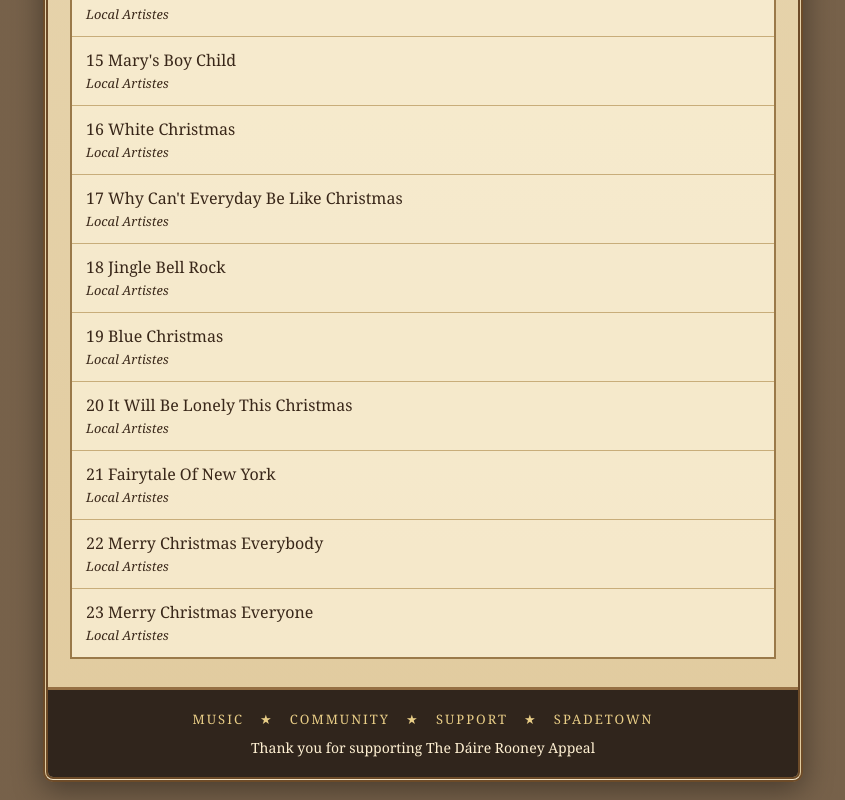
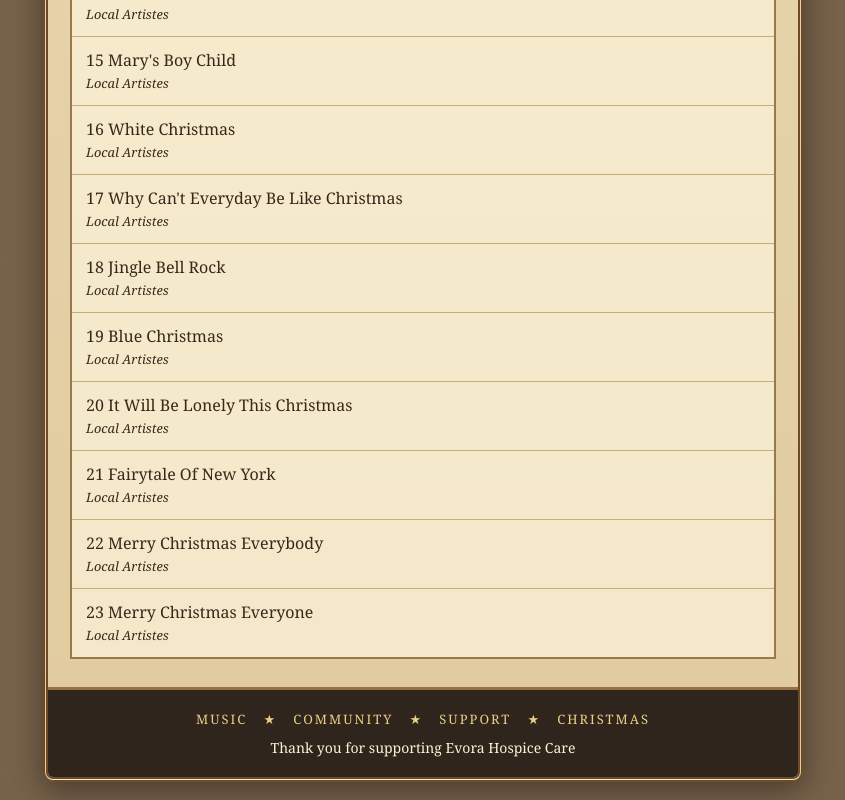
Before and after one commit to tonymcmullan/Hospice-Christmas, a plain HTML site: page index.html in a window 1280 px wide. Shown: the part 2534-3334 px from the top of the page, without its empty margins (217-1062 px from the left). Drawn offline with Linux system fonts and the light colour scheme.

Commit message:
Update footer text and change SPADETOWN to CHRISTMAS

```diff
--- a/index.html
+++ b/index.html
@@ -331,10 +331,11 @@ button:hover {
     MUSIC &nbsp; ★ &nbsp;
     COMMUNITY &nbsp; ★ &nbsp;
     SUPPORT &nbsp; ★ &nbsp;
-    SPADETOWN
+    CHRISTMAS
 
     <div class="footer-heart">
-      Thank you for supporting The Dáire Rooney Appeal
+
+      Thank you for supporting Evora Hospice Care
     </div>
 
   </div>
```
